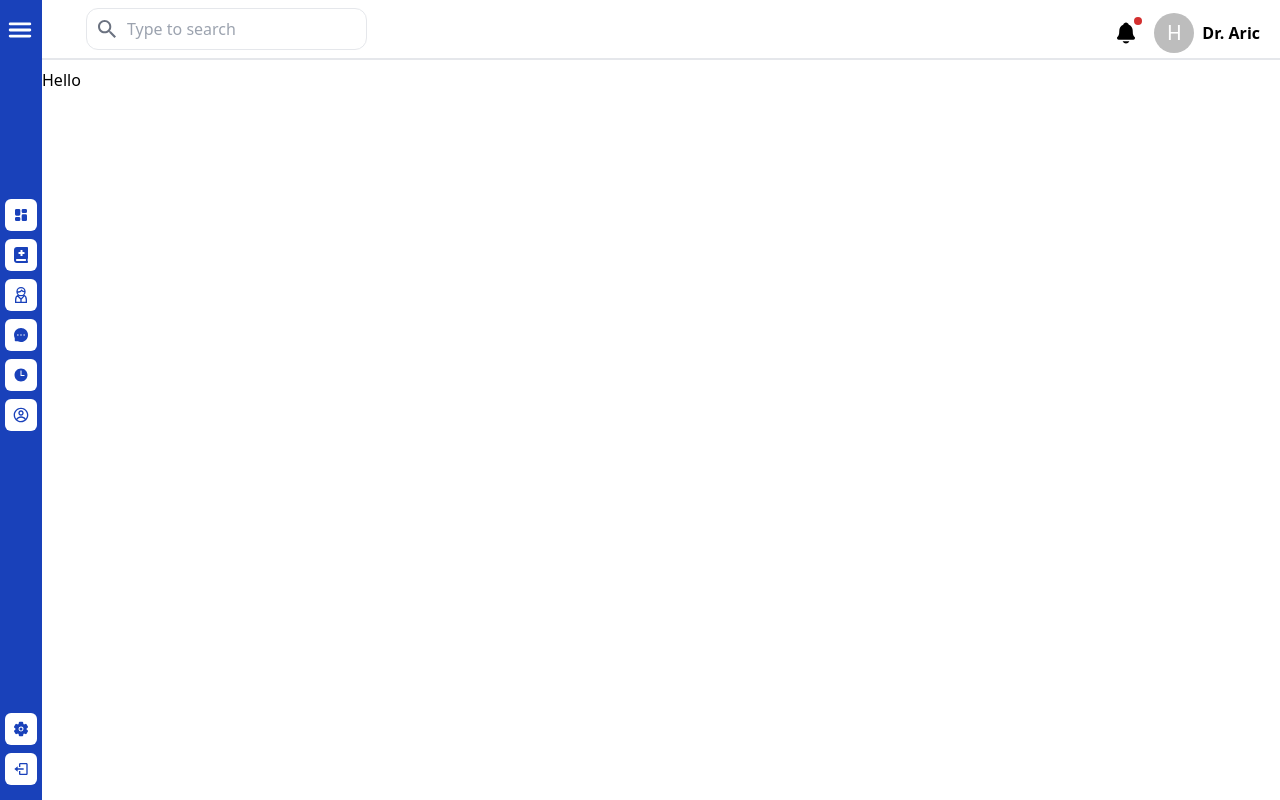
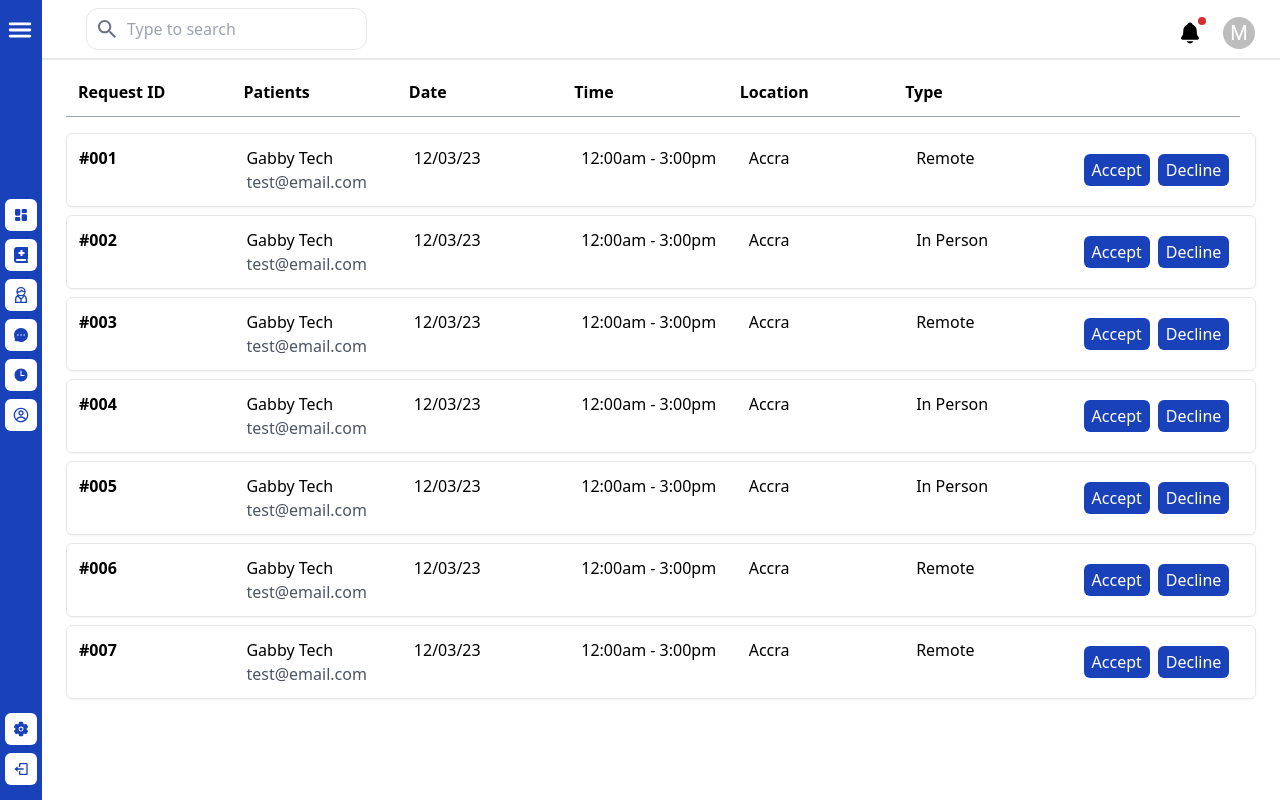
Before and after one commit to Knuth-DeVs/frontend-blugle, a React (Vite) app: page /doctor/appointment in a window 1280 px wide. Built offline with nearby package versions, Linux system fonts and the light colour scheme.

Commit message:
feat(Dashboard): Complete the appointment page of the doctor's dashboard

```diff
--- a/src/components/Dashboard/Doctor/Dashboard.tsx
+++ b/src/components/Dashboard/Doctor/Dashboard.tsx
@@ -17,19 +17,19 @@ const Dashboard = () => {
             <p>This is what is happening today</p>
         </div>
         <div className='grid grid-cols-2 md:grid-cols-4 mx-5 md:mx-10 xl:mx-20 gap-2 md:gap-8'>
-            <div className="bg-gradient-to-t from-blue-800 to-blue-500 p-2 md:p-4 md:w-full rounded-md">
+            <div className="bg-gradient-to-t from-blue-800 to-blue-500 p-2 md:p-4 md:w-full rounded-md shadow-xl">
                 <p className="text-white text-sm md:text-lg">Total Service Request</p>
                 <p className="md:text-4xl font-bold text-xl">000</p>
             </div>
-            <div className="bg-gradient-to-t from-blue-800 to-blue-500 md:w-full p-2 md:p-4 rounded-md">
+            <div className="bg-gradient-to-t from-blue-800 to-blue-500 md:w-full p-2 md:p-4 rounded-md shadow-xl">
                 <p className="text-white text-sm md:text-lg">Upcoming Appointments</p>
                 <p className="md:text-4xl font-bold text-xl">14</p>
             </div>
-            <div className="bg-gradient-to-t from-blue-800 to-blue-500 md:w-full p-2 md:p-4 rounded-md">
+            <div className="bg-gradient-to-t from-blue-800 to-blue-500 md:w-full p-2 md:p-4 rounded-md shadow-xl">
                 <p className="text-white text-sm md:text-lg">Total Service Request</p>
                 <p className="md:text-4xl font-bold text-xl">000</p>
             </div>
-            <div className="bg-gradient-to-t from-blue-800 to-blue-500 md:w-full p-2 md:p-4 rounded-md">
+            <div className="bg-gradient-to-t from-blue-800 to-blue-500 md:w-full p-2 md:p-4 rounded-md shadow-xl">
                 <p className="text-white text-sm md:text-lg">Total Service Request</p>
                 <p className="md:text-4xl font-bold text-xl">000</p>
             </div>
--- a/src/components/Dashboard/Doctor/DocAppointment.tsx
+++ b/src/components/Dashboard/Doctor/DocAppointment.tsx
@@ -1,9 +1,51 @@
 import React from 'react'
 
+
+const data = [
+  {id: "001", name: "Gabby Tech", email: "test@email.com", date: "12/03/23", time: "12:00am - 3:00pm", location: "Accra", type: "Remote"},
+  {id: "002", name: "Gabby Tech", email: "test@email.com", date: "12/03/23", time: "12:00am - 3:00pm", location: "Accra", type: "In Person"},
+  {id: "003", name: "Gabby Tech", email: "test@email.com", date: "12/03/23", time: "12:00am - 3:00pm", location: "Accra", type: "Remote"},
+  {id: "004", name: "Gabby Tech", email: "test@email.com", date: "12/03/23", time: "12:00am - 3:00pm", location: "Accra", type: "In Person"},
+  {id: "005", name: "Gabby Tech", email: "test@email.com", date: "12/03/23", time: "12:00am - 3:00pm", location: "Accra", type: "In Person"},
+  {id: "006", name: "Gabby Tech", email: "test@email.com", date: "12/03/23", time: "12:00am - 3:00pm", location: "Accra", type: "Remote"},
+  {id: "007", name: "Gabby Tech", email: "test@email.com", date: "12/03/23", time: "12:00am - 3:00pm", location: "Accra", type: "Remote"},
+]
+
 const Appointment: React.FC = () => {
+
   return (
-    <div className='flex flex-row'>
-      Hello
+    <div className=''>
+      <div className="grid grid-cols-7 gap-2 mx-2 md:mx-6 mr-6 md:mr-10 p-3 font-semibold border-b border-gray-400">
+        <p>Request ID</p>
+        <p>Patients</p>
+        <p>Date</p>
+        <p>Time</p>
+        <p>Location</p>
+        <p>Type</p>
+      </div>
+      <div className='my-2 overflow-y-auto h-[77vh]'>
+        {
+          data.map((item, id) => {
+            return(
+              <div key={id} className='grid grid-cols-7 gap-2 mx-2 md:mx-6 md:p-3 border my-2 rounded-md shadow-sm'>
+                <p className='font-bold'>#{item.id}</p>
+                <div>
+                  <p>{item.name}</p>
+                  <p className='text-gray-600'>{item.email}</p>
+                </div>
+                <p>{item.date}</p>
+                <p>{item.time}</p>
+                <p>{item.location}</p>
+                <p>{item.type}</p>
+                <div className='flex items-center gap-2'>
+                  <button className='bg-navlinks text-white px-2 py-1 rounded-md hover:opacity-70 duration-300 ease-linear'>Accept</button>
+                  <button className='bg-navlinks text-white px-2 py-1 rounded-md hover:opacity-70 duration-300 ease-linear'>Decline</button>
+                </div>
+              </div>
+            )
+          })
+        }
+      </div>
     </div>
   )
 }
--- a/src/components/Dashboard/Header.tsx
+++ b/src/components/Dashboard/Header.tsx
@@ -1,22 +1,105 @@
-import { Avatar, Badge } from "@mui/material"
+import { Logout, PersonAdd, Settings } from "@mui/icons-material";
+import { Avatar, Badge, Box, Divider, IconButton, ListItemIcon, Menu, MenuItem, Tooltip } from "@mui/material"
+import React from "react";
 import { IoMdSearch } from "react-icons/io"
 import { IoNotifications } from "react-icons/io5"
+import { Link } from "react-router-dom";
 
 const Header = () => {
+    const [anchorEl, setAnchorEl] = React.useState<null | HTMLElement>(null);
+    const open = Boolean(anchorEl);
+    const handleClick = (event: React.MouseEvent<HTMLElement>) => {
+        setAnchorEl(event.currentTarget);
+    };
+    const handleClose = () => {
+        setAnchorEl(null);
+    };
+
+
     return(
         <div className="border-b-2 w-full flex items-center justify-between my-2 px-2 md:px-5">
             <div className="border rounded-xl px-2 py-2 md:mx-6 mb-2 flex items-center gap-2">
                 <IoMdSearch className="text-2xl text-gray-500"/>
                 <input type="search" placeholder="Type to search" className="outline-none"/>
             </div>
-            <div className="flex items-center gap-4">
+            <div className="flex items-center gap-0">
                 <Badge badgeContent={4} variant="dot" color="error" className="cursor-pointer">
                     <IoNotifications className="text-2xl"/>
                 </Badge>
-                <div className="flex items-center gap-2 cursor-pointer">
-                    <Avatar>H</Avatar>
-                    <p className="font-semibold hidden md:block">Dr. Aric</p>
-                </div>
+                <Box >
+                <Tooltip title="Account settings">
+                    <IconButton
+                        onClick={handleClick}
+                        size="small"
+                        sx={{ ml: 2 }}
+                        aria-controls={open ? 'account-menu' : undefined}
+                        aria-haspopup="true"
+                        aria-expanded={open ? 'true' : undefined}
+                    >
+                        <Avatar sx={{ width: 32, height: 32 }}>M</Avatar>
+                    </IconButton>
+                    </Tooltip>
+                </Box>
+                <Menu
+                    anchorEl={anchorEl}
+                    id="account-menu"
+                    open={open}
+                    onClose={handleClose}
+                    onClick={handleClose}
+                    PaperProps={{
+                    elevation: 0,
+                    sx: {
+                        overflow: 'visible',
+                        filter: 'drop-shadow(0px 2px 8px rgba(0,0,0,0.32))',
+                        mt: 1.5,
+                        '& .MuiAvatar-root': {
+                        width: 32,
+                        height: 32,
+                        ml: -0.5,
+                        mr: 1,
+                        },
+                        '&::before': {
+                        content: '""',
+                        display: 'block',
+                        position: 'absolute',
+                        top: 0,
+                        right: 14,
+                        width: 10,
+                        height: 10,
+                        bgcolor: 'background.paper',
+                        transform: 'translateY(-50%) rotate(45deg)',
+                        zIndex: 0,
+                        },
+                    },
+                    }}
+                    transformOrigin={{ horizontal: 'right', vertical: 'top' }}
+                    anchorOrigin={{ horizontal: 'right', vertical: 'bottom' }}
+                >
+                    <MenuItem onClick={handleClose}>
+                        <Avatar /> Profile
+                    </MenuItem>
+                    <Divider />
+                    <MenuItem onClick={handleClose}>
+                        <ListItemIcon>
+                            <PersonAdd fontSize="small" />
+                        </ListItemIcon>
+                        Add another account
+                    </MenuItem>
+                    <MenuItem onClick={handleClose}>
+                        <ListItemIcon>
+                            <Settings fontSize="small" />
+                        </ListItemIcon>
+                        Settings
+                    </MenuItem>
+                    <Link to="/login">
+                        <MenuItem onClick={handleClose}>
+                            <ListItemIcon>
+                                <Logout fontSize="small" />
+                            </ListItemIcon>
+                            Logout
+                        </MenuItem>
+                    </Link>
+                </Menu>
             </div>
         </div>
     )
```
